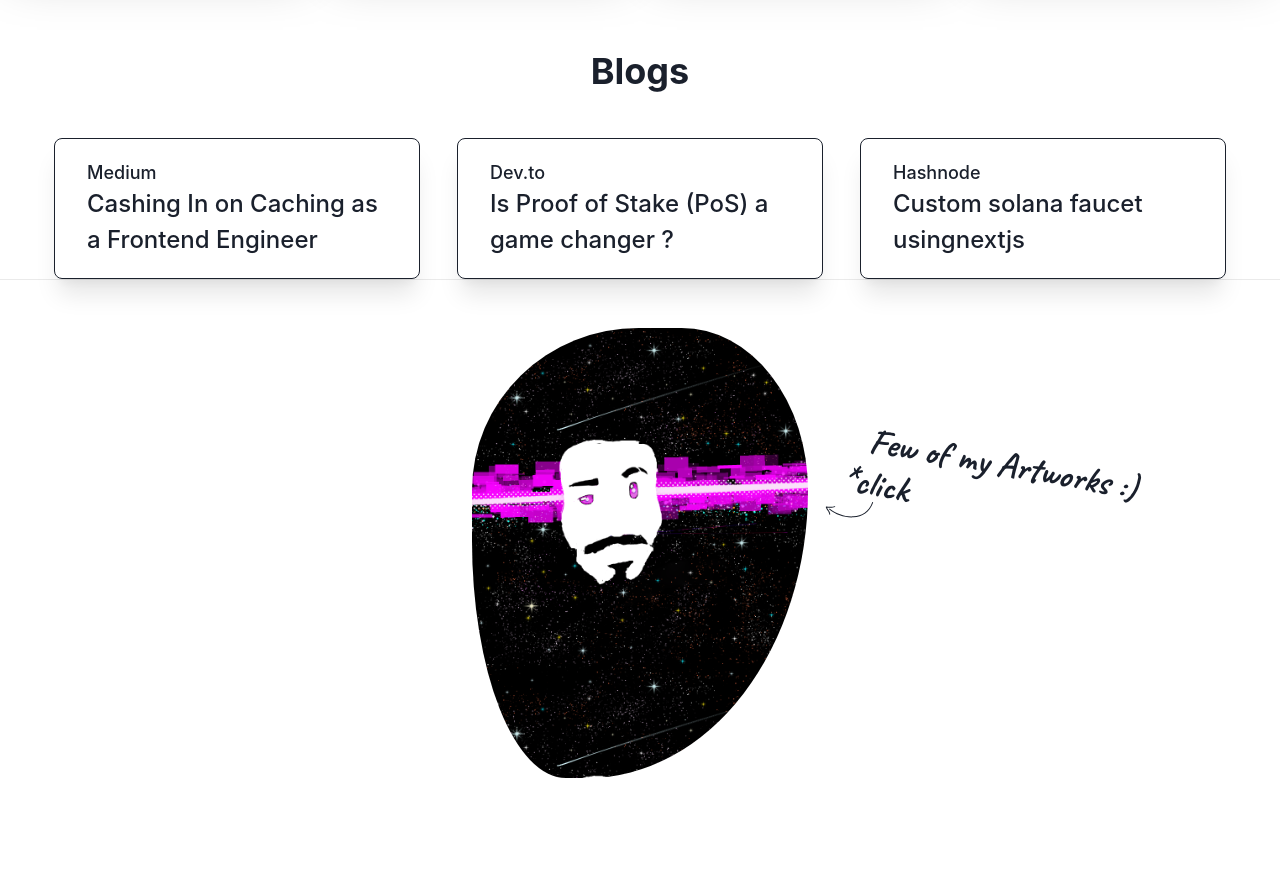
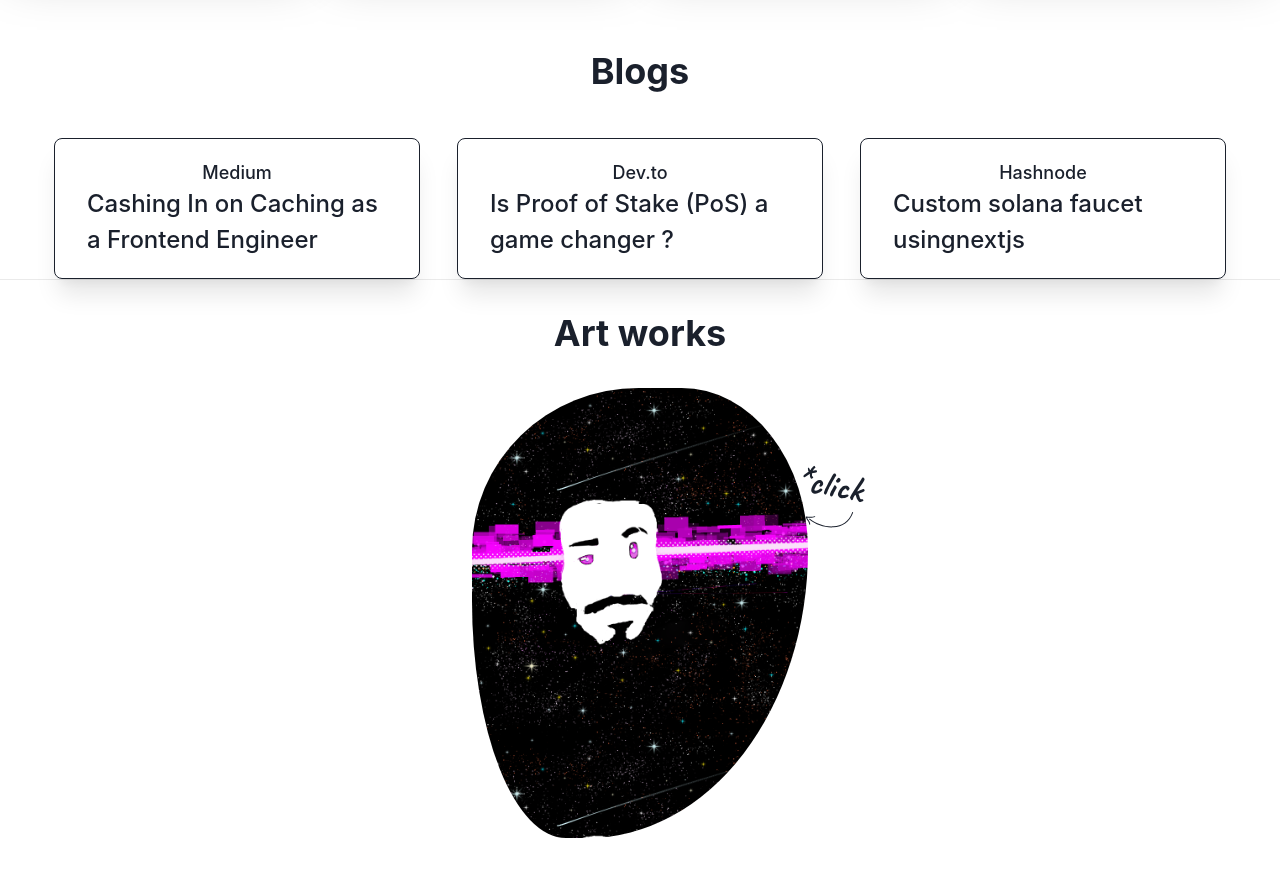
Before and after one commit to sanjayrjs16/personal-website, a Next.js app: page / in a window 1280 px wide. Shown: the part 1100-1976 px from the top of the page. Before the commit the page ends 1926 px from the top, so only its background shows below. Built offline with nearby package versions, Linux system fonts and the light colour scheme.

Commit message:
Art work added

```diff
--- a/pages/index.tsx
+++ b/pages/index.tsx
@@ -41,24 +41,18 @@ const Home: NextPage = () => {
               color={"gray.800"}
               w={91}
               position={"absolute"}
-              right={-71}
-              top={"190px"}
+              right={-51}
+              top={"200px"}
             />
+            <Heading mb={4} textAlign={"center"}>
+              Art works
+            </Heading>
+
             <Text
               fontSize={"4xl"}
               fontFamily={"Caveat"}
               position={"absolute"}
-              right={"-315px"}
-              top={"125px"}
-              transform={"rotate(10deg)"}
-            >
-              Few of my Artworks :)
-            </Text>
-            <Text
-              fontSize={"4xl"}
-              fontFamily={"Caveat"}
-              position={"absolute"}
-              right={"-85px"}
+              right={"-39px"}
               top={"145px"}
               transform={"rotate(10deg)"}
             >
--- a/src/components/Blogs.jsx
+++ b/src/components/Blogs.jsx
@@ -1,3 +1,4 @@
+// @ts-nocheck
 import {
   Box,
   chakra,
@@ -8,11 +9,12 @@ import {
   useColorModeValue,
   Link,
   Flex,
+  Text,
 } from "@chakra-ui/react";
 
 function StatsCard({ title, stat }) {
   return (
-    <Stat
+    <Flex
       px={{ base: 4, md: 8 }}
       py={"5"}
       shadow={"xl"}
@@ -20,16 +22,18 @@ function StatsCard({ title, stat }) {
       borderColor={"black.500"}
       rounded={"lg"}
       alignItems={"center"}
-      alignContent={"stretch"}
+      alignContent={"space-evenly"}
       alignSelf={"stretch"}
+      justifyContent={"space-evenly"}
+      flexDirection={"column"}
     >
-      <StatLabel fontSize={"lg"} fontWeight={"medium"} isTruncated>
+      <Text fontSize={"lg"} fontWeight={"medium"} isTruncated>
         {title}
-      </StatLabel>
-      <StatNumber fontSize={"2xl"} fontWeight={"medium"} maxW={"300px"}>
+      </Text>
+      <Text fontSize={"2xl"} fontWeight={"medium"} maxW={"300px"}>
         {stat}
-      </StatNumber>
-    </Stat>
+      </Text>
+    </Flex>
   );
 }
 
@@ -44,7 +48,11 @@ export default function Blogs() {
       >
         Blogs
       </chakra.h1>
-      <Flex justifyContent={"space-evenly"} alignItems={"stretch"}>
+      <Flex
+        justifyContent={"space-evenly"}
+        alignItems={"stretch"}
+        flexWrap={["wrap", "wrap", "wrap", "nowrap"]}
+      >
         <Link href="https://medium.com/@sanjayrjs16">
           <StatsCard
             title={"Medium"}
```
